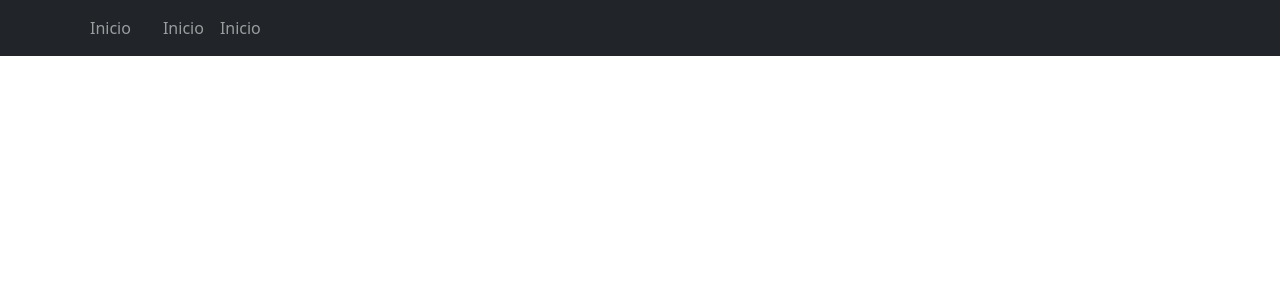
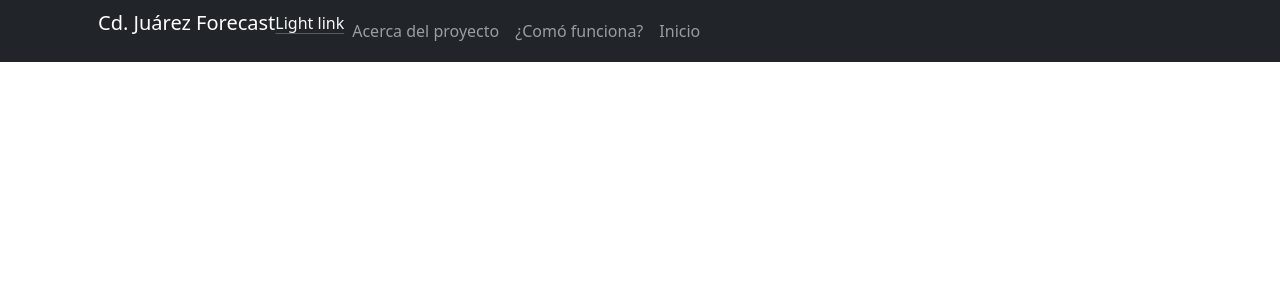
Before and after one commit to JoseTorresMX/JuarezHistoricalForecast, a Flask app: page / in a window 1280 px wide. Shown: the top 300 px of the page. Run offline with Flask 3, Linux system fonts and the light colour scheme; some libraries are stand-ins or nearby versions.

Commit message:
Navbar, OK

```diff
--- a/Webapp/templates/index.html
+++ b/Webapp/templates/index.html
@@ -15,16 +15,35 @@
   <body>
     <nav class="navbar navbar-expand-lg navbar-dark bg-dark">
       <div class="container">
+        <a class="navbar-brand" href="/">
+          <script src="https://cdn.lordicon.com/lordicon.js"></script>
+          <lord-icon
+            src="https://cdn.lordicon.com/orzbfnox.json"
+            trigger="loop"
+            stroke="bold"
+            state="loop-cycle"
+            colors="primary:#346e9e,secondary:#ffd845"
+            style="width: 64px; height: 64px"
+          >
+          </lord-icon>
+        </a>
+        <p class=" fs-5 text-white">Cd. Juárez Forecast </p>
         <div class="collapse navbar-collapse">
           <ul class="navbar-nav">
             <li class="nav-item">
-                        <a class="nav-link" href="#">Inicio</a>
+              <p>
+                <a
+                  href="#"
+                  class="link-light link-offset-2 link-underline-opacity-25 link-underline-opacity-100-hover"
+                  > Light link</a
+                >
+              </p>
             </li>
             <li class="nav-item">
-                        <a class="nav-link" href="#"></a>
+              <a class="nav-link" href="#">Acerca del proyecto</a>
             </li>
             <li class="nav-item">
-                        <a class="nav-link" href="#">Inicio</a>
+              <a class="nav-link" href="#">¿Comó funciona?</a>
             </li>
             <li class="nav-item">
               <a class="nav-link" href="#">Inicio</a>
@@ -33,10 +52,24 @@
         </div>
       </div>
     </nav>
+
+    <!-- Script de Bootstrap -->
     <script
       src="https://cdn.jsdelivr.net/npm/bootstrap@5.3.2/dist/js/bootstrap.bundle.min.js"
       integrity="sha384-C6RzsynM9kWDrMNeT87bh95OGNyZPhcTNXj1NW7RuBCsyN/o0jlpcV8Qyq46cDfL"
       crossorigin="anonymous"
     ></script>
+
+    <!-- Bootstrap Popper -->
+    <script
+      src="https://cdn.jsdelivr.net/npm/@popperjs/core@2.11.8/dist/umd/popper.min.js"
+      integrity="sha384-I7E8VVD/ismYTF4hNIPjVp/Zjvgyol6VFvRkX/vR+Vc4jQkC+hVqc2pM8ODewa9r"
+      crossorigin="anonymous"
+    ></script>
+    <script
+      src="https://cdn.jsdelivr.net/npm/bootstrap@5.3.2/dist/js/bootstrap.min.js"
+      integrity="sha384-BBtl+eGJRgqQAUMxJ7pMwbEyER4l1g+O15P+16Ep7Q9Q+zqX6gSbd85u4mG4QzX+"
+      crossorigin="anonymous"
+    ></script>
   </body>
 </html>
```
Also changed, not shown: src/img/Rain-icon_30280.png (added), src/img/wired-gradient-1-cloud.gif (added). Lines whose indentation alone changed are shown as unchanged.
